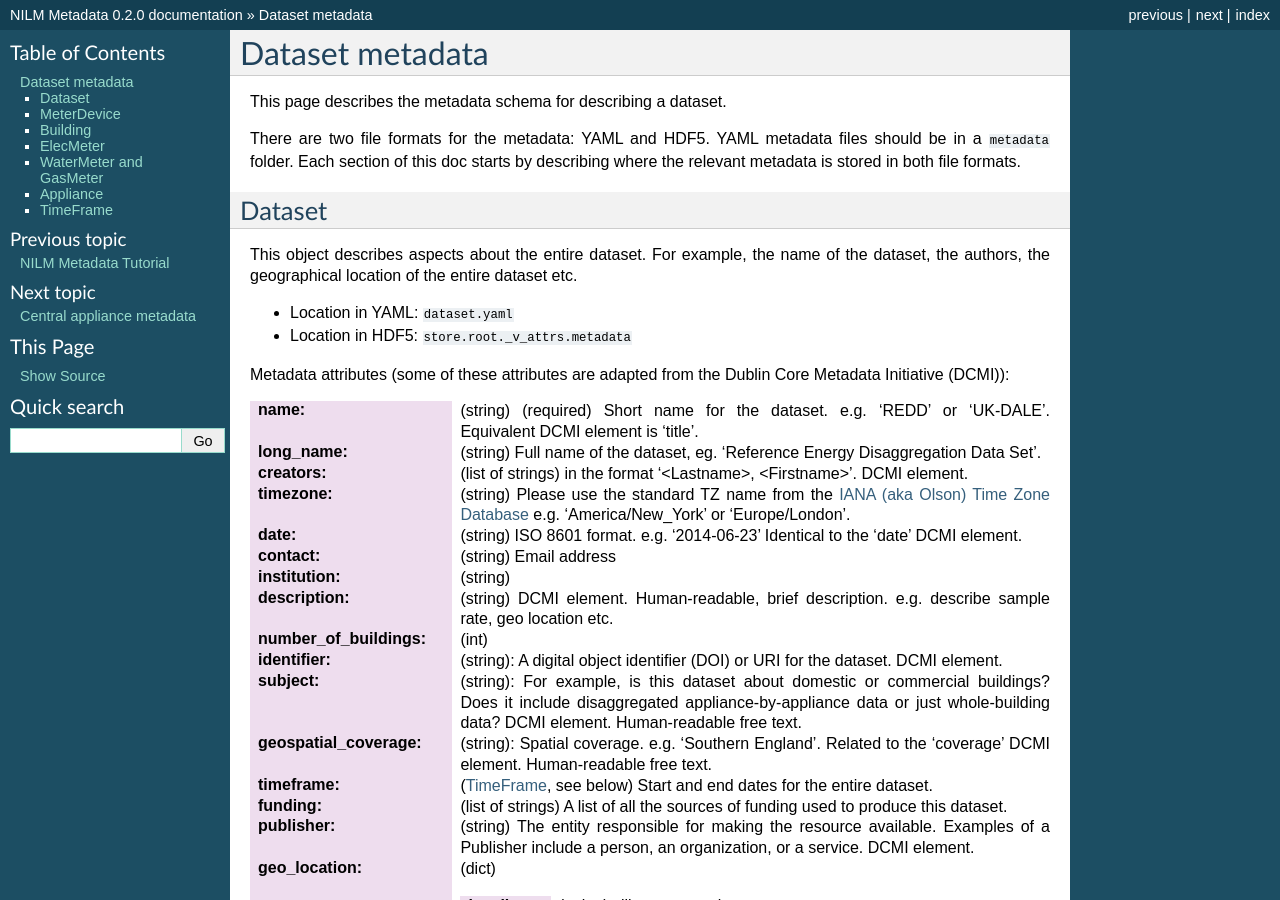
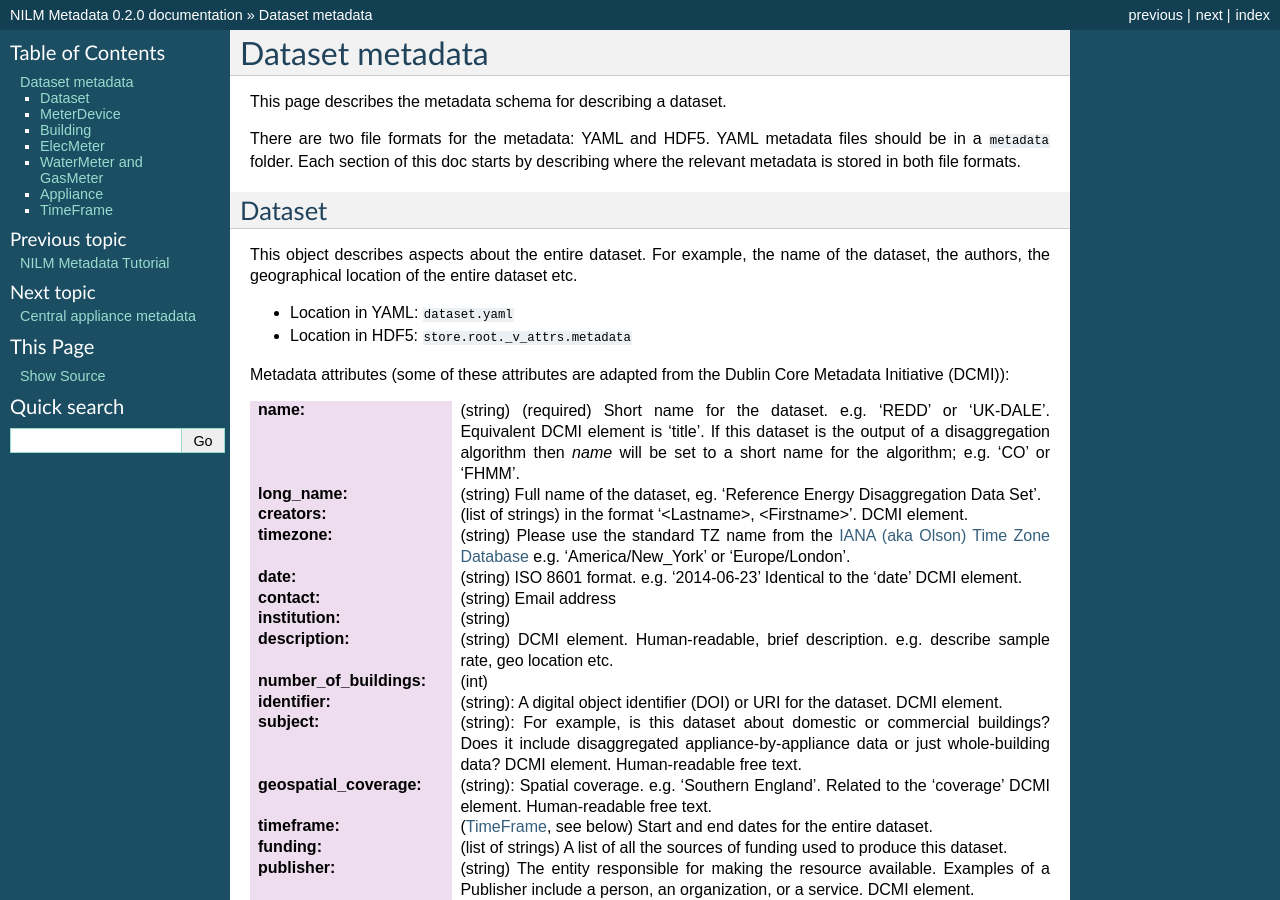
Before and after one commit to nilmtk/nilm_metadata, a Sphinx documentation site: the page built from docs/source/dataset_metadata.rst, in a window 1280 px wide and 900 px high. Built offline with Sphinx 7.4.7, drawn with Linux system fonts in a browser that asks for light colours.

Commit message:
Dataset.name can also be a disaggregation algo name

```diff
--- a/docs/source/dataset_metadata.rst
+++ b/docs/source/dataset_metadata.rst
@@ -25,7 +25,9 @@ Metadata attributes (some of these attributes are adapted from the
 Dublin Core Metadata Initiative (DCMI)):
 
 :name: (string) (required) Short name for the dataset.  e.g. 'REDD' or
-       'UK-DALE'.  Equivalent DCMI element is 'title'.
+       'UK-DALE'.  Equivalent DCMI element is 'title'.  If this
+       dataset is the output of a disaggregation algorithm then `name`
+       will be set to a short name for the algorithm; e.g. 'CO' or 'FHMM'.
 :long_name: (string) Full name of the dataset, eg. 'Reference Energy
             Disaggregation Data Set'.
 :creators: (list of strings) in the format '<Lastname>,
```
